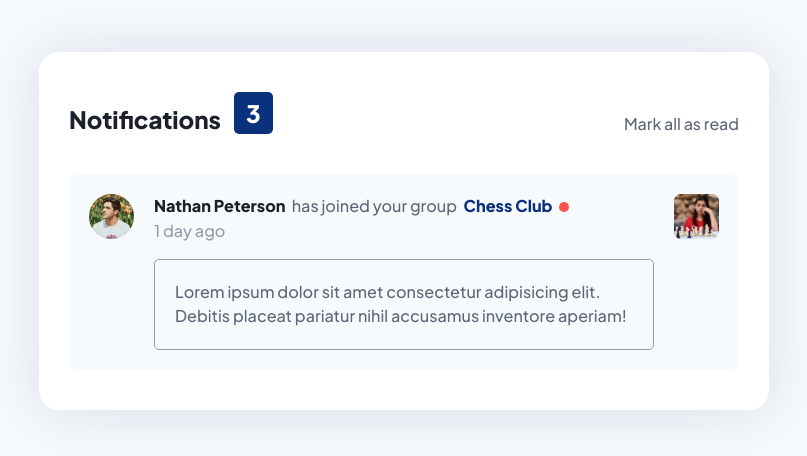
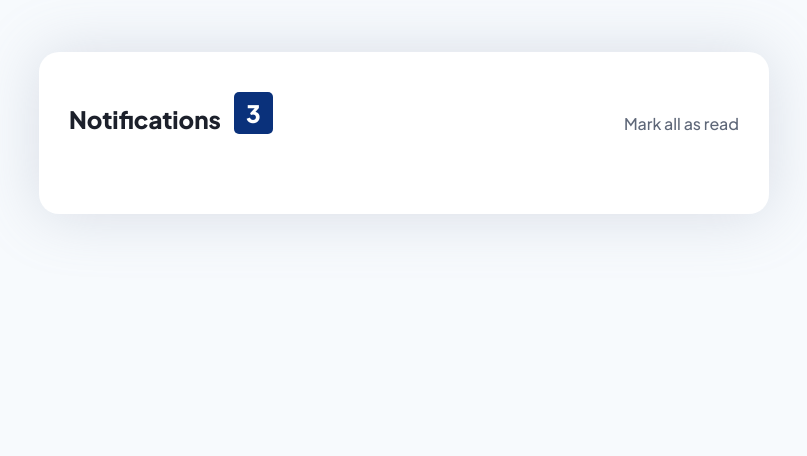
Before and after one commit to salomonalb/notifications-page, a website with bundled scripts: page src/index.html in a window 1280 px wide. Shown: the whole page, without its empty margins (236-1043 px from the left). Built offline with nearby package versions, Linux system fonts and the light colour scheme.

Commit message:
erase the article html structure

```diff
--- a/src/index.html
+++ b/src/index.html
@@ -20,29 +20,6 @@
         </header>
         <section class="notifs-panel__container" id="notifs-container">
 
-
-            <article class="notif" data-read="false">
-                    <figure class="notif__image-container" >
-                        <img class="notif__avatar" src="assets/images/avatar-jacob-thompson.webp" alt="avatar">
-                    </figure>
-
-                    <div class="notif__text-container">
-                        <p class="notif__text">
-                            <a href="#" class="notif__username">Nathan Peterson</a>
-                            <span class="notif__useraction">has joined your group</span>
-                            <a href="#" class="notif__target --group">Chess Club</a>
-                        </p>
-                        <time class="notif__date">1 day ago</time>
-                        <p class="notif__p-message">
-                                Lorem ipsum dolor sit amet consectetur adipisicing elit. Debitis placeat pariatur nihil accusamus inventore aperiam!
-                        </p>
-                    </div>
-
-
-                    <figure class="notif__image-container">
-                            <img class="notif__image" src="assets/images/image-chess.webp" alt="chess">
-                    </figure>
-            </article>
         </section>
     </article>
 </body>
```
